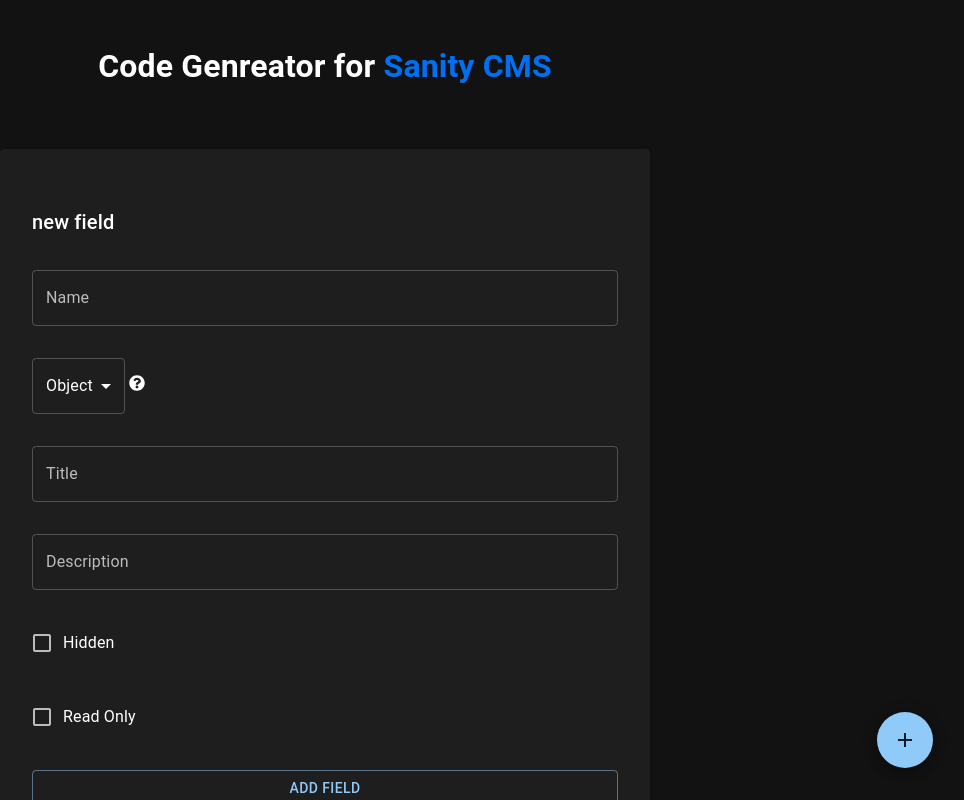
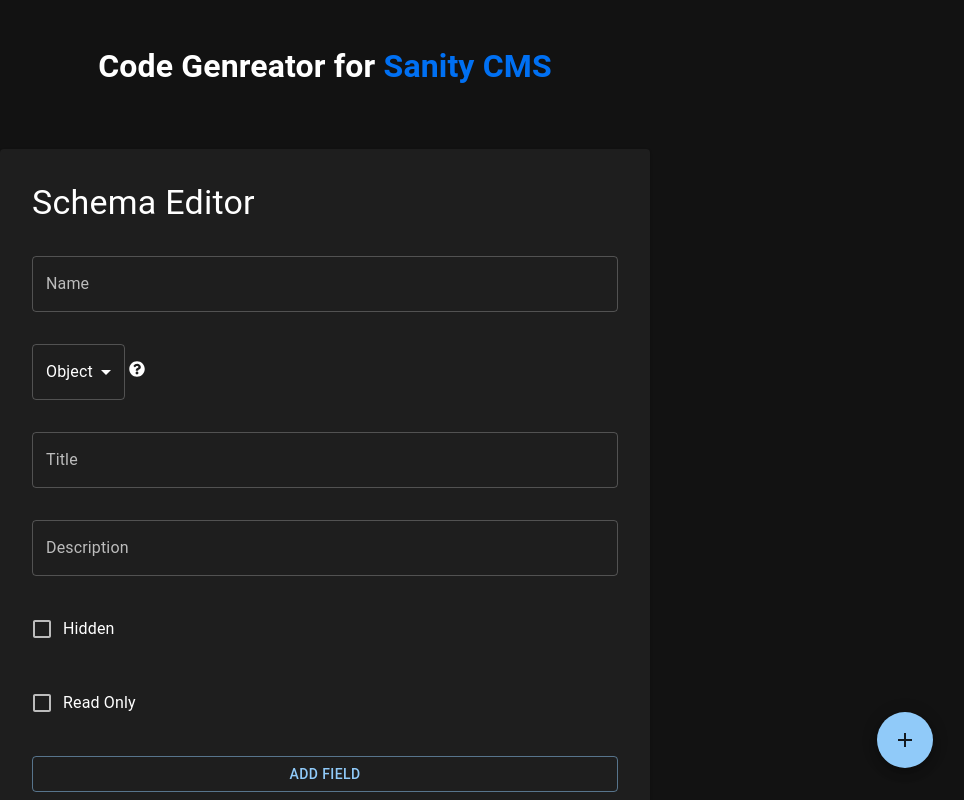
Before and after one commit to TheBigSasha/sanity_config_creator, a Next.js app: page / in a window 1280 px wide. Shown: the top 800 px of the page, without its empty margins (315-1279 px from the left). Built offline with nearby package versions, Linux system fonts and the light colour scheme.

Commit message:
beautify UI

```diff
--- a/components/SanityTypeCreator.tsx
+++ b/components/SanityTypeCreator.tsx
@@ -297,7 +297,7 @@
   display: flex;
   flex-direction: column;
   gap: 0.25rem;
-  padding: ${({ isRoot }) => (!isRoot ? "0" : "2rem")};
+  padding: ${({ isRoot }) => (!isRoot ? "0" : " 0.5rem 2rem 1rem 2rem")};
   margin-top: ${({ isRoot }) => (!isRoot ? "0" : "25px")};
   width: ${({ isRoot }) => (isRoot ? "clamp(300px, 80vw, 650px);" : "300px")};
 `;
@@ -350,8 +350,8 @@
   // @ts-ignore
   const out = <>
       <Form isRoot={isRoot} onSubmit={handleSubmit(onSubmit)}>
-        <Typography variant="h6">
-          {getValues().name || "new field"} {formState.isDirty ? "*" : ""}
+        <Typography variant="h4">
+          {getValues().name || isRoot ? "Schema Editor" : "New Field"} {formState.isDirty ? "*" : ""}
         </Typography>
         <br/>
         <Controller
```
